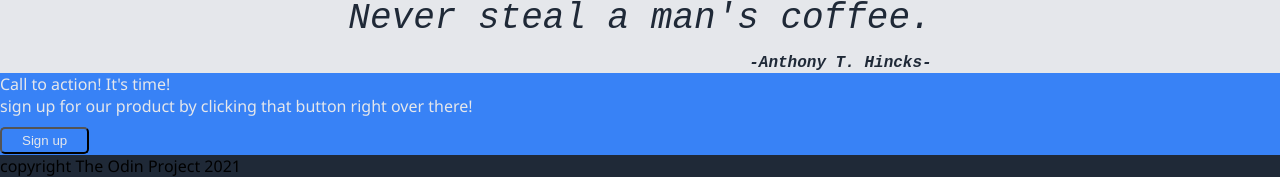
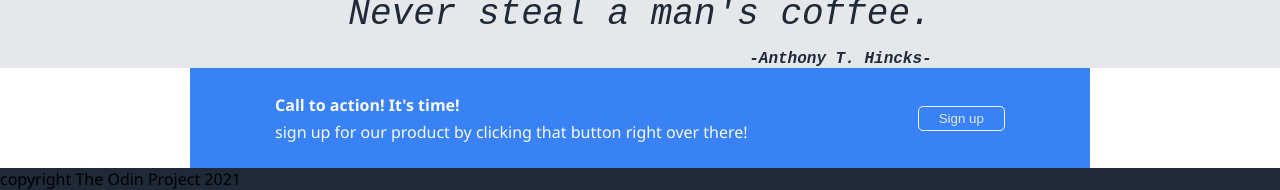
Before and after one commit to AhseomC/Odin-landing-page, a plain HTML site: page index.html in a window 1280 px wide. Shown: the part 623-813 px from the top of the page. Drawn offline with Linux system fonts and the light colour scheme.

Commit message:
Complete CTA section

```diff
--- a/index.html
+++ b/index.html
@@ -64,10 +64,16 @@
     </div>
 
     <div class="CTA">
-      <div class="Text-box">
-        <div class="Line-one">Call to action! It's time!</div>
-        <div class="line-two">sign up for our product by clicking that button right over there!</div>
-        <button class="Sign-up">Sign up</button>
+      <div class="CTA-box">
+
+				<div class="Text-box">
+					<div class="Line-one">Call to action! It's time!</div>
+        	<div class="line-two">sign up for our product by clicking that button right over there!</div>
+				</div>
+				<div class="Button-container">
+					<button class="Btn">Sign up</button>
+				</div>
+
     	</div>
     </div>
 
--- a/styles.css
+++ b/styles.css
@@ -70,7 +70,6 @@ a {
   margin-top: 12px;
 }
 
-.CTA,
 .Sign-up {
   background: #3882F6;
   color: #E5E7EB;
@@ -167,7 +166,48 @@ img {
   align-self: flex-end;
 }
 /* Quote section ends */
+ /* CTA section starts */
+.CTA {
+  display: flex;
+  justify-content: center;
+  align-items: center;
+  flex: 1;
 
-.CTA {
-  flex: 1;
 }
+
+.CTA-box {
+  display: flex;
+  width: 900px;
+  height: 100px;
+  background: #3882F6;
+  justify-content: space-around;
+}
+
+.Text-box {
+  display: flex;
+  flex-direction: column;
+  justify-content: center;
+  color: #F9FAF8;
+  gap: 5px
+}
+
+.Line-one {
+  font-weight: 600;
+}
+
+.Button-container {
+  display: flex;
+  align-items: center;
+  justify-content: flex-start;
+}
+
+.Btn {
+  border: 1px solid #F9FAF8;
+  background-color: #3882F6;
+  color: #E5E7EB;
+  padding: 4px 20px;
+  border-radius: 5px;
+}
+
+
+/* CTA section ends */
```
